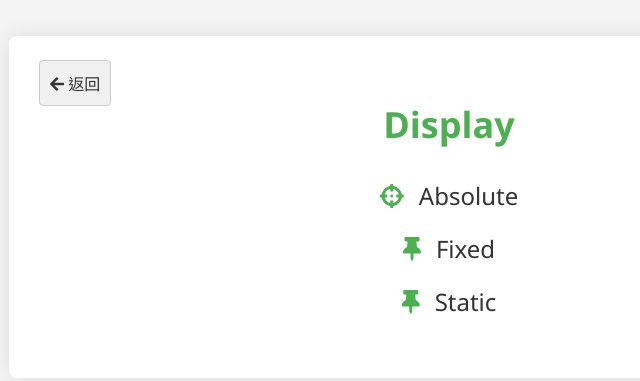
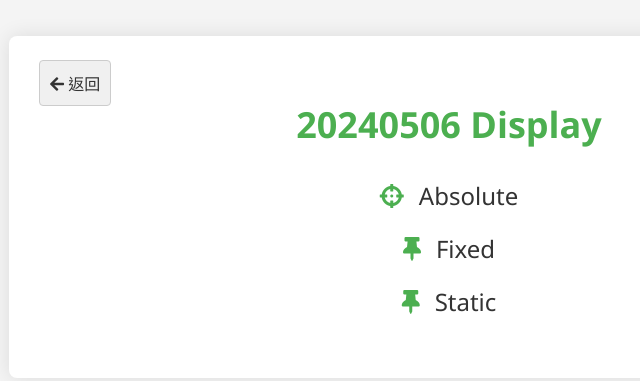
Before and after one commit to yuchen1102/Web-Design, a plain HTML site: page 20240506/index.html in a window 1280 px wide. Shown: the part 193-574 px from the top of the page, without its empty margins (191-831 px from the left). Drawn offline with Linux system fonts and the light colour scheme.

Commit message:
Update index.html

```diff
--- a/20240506/index.html
+++ b/20240506/index.html
@@ -14,7 +14,7 @@
     <div class="container">
         <div class="content-wrapper">
             <a href="../index.html" class="back-link" onclick="goBack()"><i class="fas fa-arrow-left"></i> 返回</a>
-            <h1>Display</h1>
+            <h1>20240506 Display</h1>
             <ul class="project-list">
                 <li><a href="absolute.html"><i class="fas fa-crosshairs"></i> Absolute</a></li>
                 <li><a href="fixed.html"><i class="fas fa-thumbtack"></i> Fixed</a></li>
```
